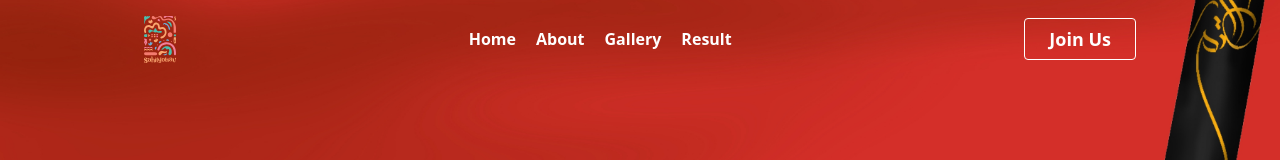
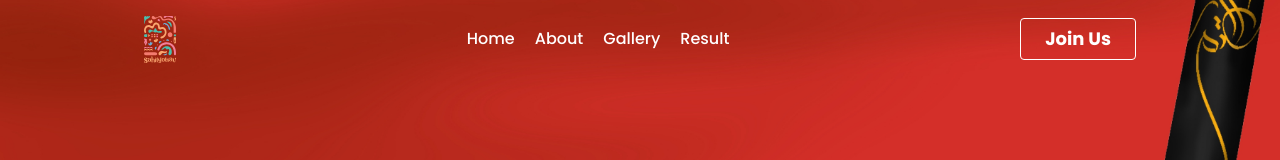
Before and after one commit to Mohammedzeheer/ssfkasaragod-sahityotsav-Frontend, a React (Vite) app: page / in a window 1280 px wide. Shown: the top 160 px of the page. Built offline with nearby package versions, Linux system fonts and the light colour scheme; no server answers; a web font is replaced by a local one.

Commit message:
Font changed

```diff
--- a/src/components/Navbar.jsx
+++ b/src/components/Navbar.jsx
@@ -60,7 +60,7 @@ function Navbar() {
       </a>
 
       {/* Desktop Nav */}
-      <div className="lg:flex gap-5 hidden font-semibold">
+      <div className="lg:flex gap-5 hidden poppins-medium">
         <Link className={`hover-underline-animation hover:scale-110 duration-150 transition-all ${gradientScroll ? 'after:bg-white' : 'after:bg-[#335C67]'}`} to="/">Home</Link>
         <Link className={`hover-underline-animation hover:scale-110 duration-150 transition-all ${gradientScroll ? 'after:bg-white' : 'after:bg-[#335C67]'}`} to="/about">About</Link>
         {/* <Link className={`hover-underline-animation hover:scale-110 duration-150 transition-all ${gradientScroll ? 'after:bg-white' : 'after:bg-[#335C67]'}`} to="/sessions">Sessions</Link> */}
@@ -69,7 +69,7 @@ function Navbar() {
         <Link className={`hover-underline-animation hover:scale-110 duration-150 transition-all ${gradientScroll ? 'after:bg-white' : 'after:bg-[#335C67]'}`} to="/result">Result</Link>
       </div>
 
-      <a href={"https://whatsapp.com/channel/0029Vah3yMIFXUuiwpmjes30"} className={`rounded text-white font-bold text-lg p-1.5 px-6 lg:block hidden ${gradientScroll ? 'bg-transparent border border-white hover:text-white hover:bg-[#335C67] hover:border-0' : 'text-white bg-[#335C67]'}`}>
+      <a href={"https://whatsapp.com/channel/0029Vah3yMIFXUuiwpmjes30"} className={`rounded text-white poppins-bold text-lg p-1.5 px-6 lg:block hidden ${gradientScroll ? 'bg-transparent border border-white hover:text-white hover:bg-[#335C67] hover:border-0' : 'text-white bg-[#335C67]'}`}>
         Join Us
       </a>
 
@@ -91,7 +91,7 @@ function Navbar() {
 
         {open && (
           <div
-            className="fixed top-0 right-0 h-1/3 w-full lg:w-8/12 backdrop-blur-[100px] bg-white/95 shadow-2xl z-40 flex flex-col gap-5 font-semibold text-lg p-6 pt-14 overflow-y-auto animate-slide-in"
+            className="fixed top-0 right-0 h-1/3 w-full lg:w-8/12 backdrop-blur-[100px] bg-secondary shadow-2xl z-40 flex flex-col gap-3 poppins-semibold text-lg p-6 pt-14 overflow-y-auto animate-slide-in"
             data-aos="fade-down"
           >
             <Link className="text-[#335C67] hover:text-[#9E2A2B] transition-all" to="/">Home</Link>
--- a/src/components/Result.jsx
+++ b/src/components/Result.jsx
@@ -261,11 +261,11 @@ function ResultPage() {
                           <div className="flex justify-center mb-2">
                             {getPrizeIcon(index)}
                           </div>
-                          <div className="text-white font-bold text-xl">{positions[index]} Place</div>
+                          <div className="text-white poppins-bold text-xl">{positions[index]} Place</div>
                         </div>
 
                         <div className="p-6 text-center">
-                          <h3 className="text-2xl font-bold text-primary mb-2">
+                          <h3 className="text-2xl poppins-bold text-primary mb-2">
                             {prizeNames[index]}
                           </h3>
                           <p className="text-gray-600 text-lg mb-4">{teams[index]}</p>
```
